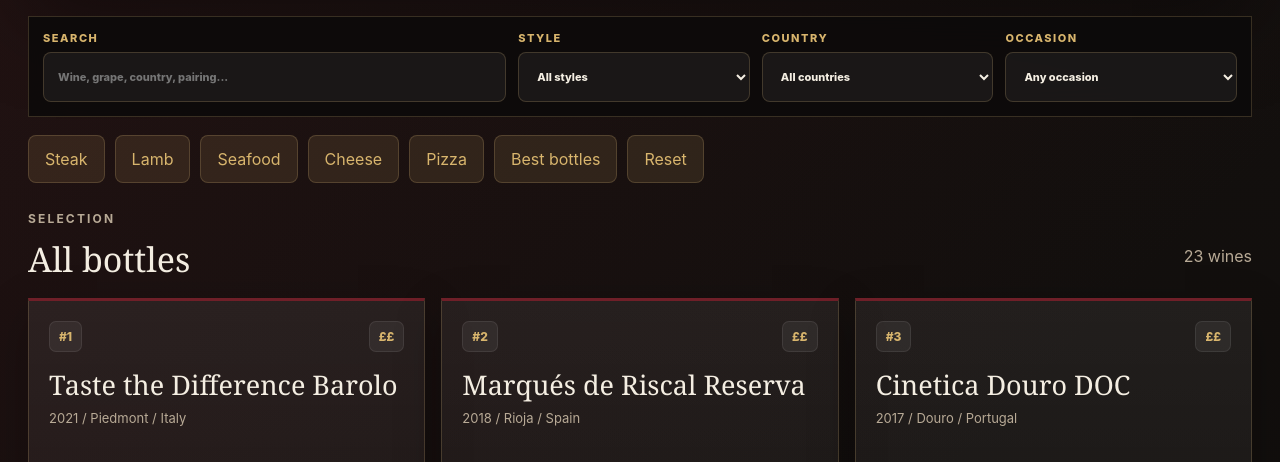
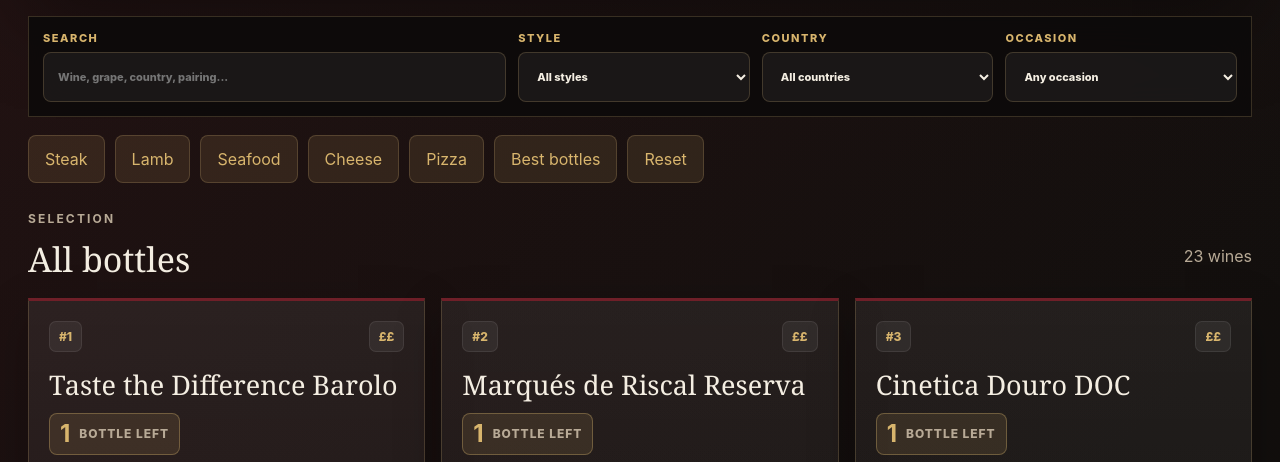
Before and after one commit to clinters/RJC_Performance_Lab_WineList, a website: page index.html in a window 1280 px wide. Shown: the part 479-941 px from the top of the page. Drawn offline with Linux system fonts and the light colour scheme; no server answers.

Commit message:
Add files via upload

```diff
--- a/app.js
+++ b/app.js
@@ -751,6 +751,10 @@
         </div>
         ${showOpenBadge ? `<span class="open-badge">${itemCategory(wine) === "beer" ? "On tap now" : "Open / decanted"}</span>` : ""}
         <h3>${escapeHtml(wine.name)}</h3>
+        <div class="stock-callout">
+          <strong>${count}</strong>
+          <span>${unit}${count === 1 ? "" : "s"} left</span>
+        </div>
         <p class="wine-meta">${escapeHtml(wine.vintage)} / ${escapeHtml(wine.region)} / ${escapeHtml(wine.country)}</p>
         <p class="notes">${escapeHtml(wine.notes)}</p>
         <div class="card-facts">
--- a/styles.css
+++ b/styles.css
@@ -623,6 +623,35 @@
   line-height: 1.08;
 }
 
+.stock-callout {
+  display: flex;
+  align-items: center;
+  gap: 9px;
+  width: fit-content;
+  max-width: 100%;
+  margin-top: 14px;
+  padding: 8px 10px;
+  border: 1px solid rgba(216, 181, 109, 0.34);
+  border-radius: 8px;
+  background: rgba(216, 181, 109, 0.12);
+  color: var(--ink);
+}
+
+.stock-callout strong {
+  color: var(--gold);
+  font-size: 24px;
+  line-height: 1;
+}
+
+.stock-callout span {
+  color: var(--muted);
+  font-size: 12px;
+  font-weight: 850;
+  letter-spacing: 0.08em;
+  line-height: 1.2;
+  text-transform: uppercase;
+}
+
 .wine-meta {
   min-height: 42px;
   margin: 10px 0 0;
```
